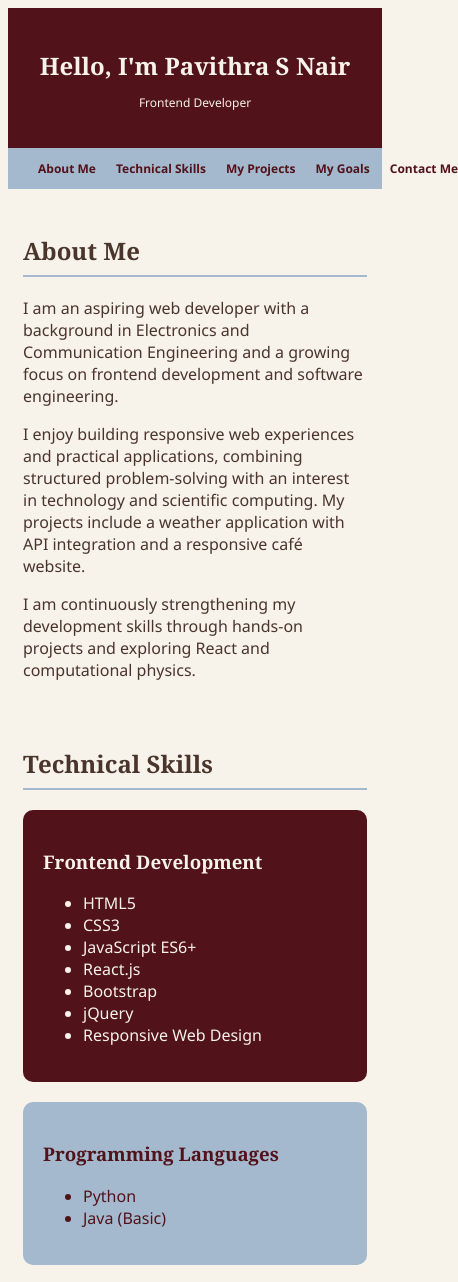
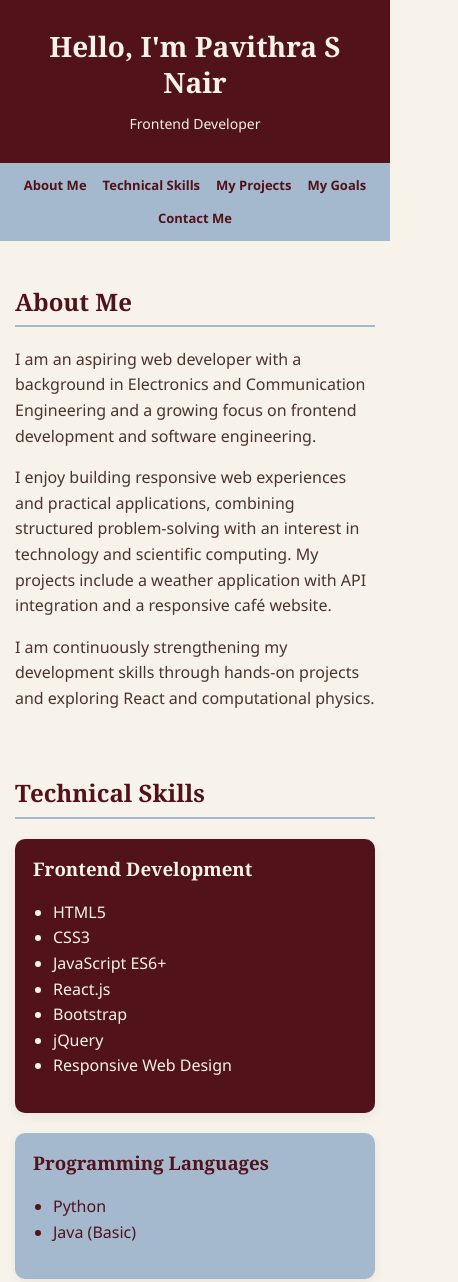
Before and after one commit to pavithrasnair44-a11y/pavithra-portfolio, a plain HTML site: page index.html in a window 390 px wide. Shown: the top 1282 px of the page, 458 px wide, since content can reach past the window. Drawn offline with Linux system fonts and the light colour scheme.

Commit message:
Update style.css

```diff
--- a/style.css
+++ b/style.css
@@ -1,3 +1,4 @@
+
 :root {
     --burgundy: #51121A;
     --powder-blue: #A4B9CE;
@@ -6,54 +7,73 @@
     --soft-sage: #B7C4B0;
 }
 
-*{
+* {
     box-sizing: border-box;
 }
 
+html {
+    scroll-behavior: smooth;
+    scroll-padding-top: 20px;
+}
+
 body {
+    margin: 0;
     font-family: "Segoe UI", sans-serif;
     background-color: var(--warm-cream);
     color: var(--earthy-brown);
+    line-height: 1.6;
 }
 
-header{
+header {
     background-color: var(--burgundy);
     color: var(--warm-cream);
     text-align: center;
-    padding: 40px;
+    padding: 40px 20px;
 }
 
 header h1 {
     font-size: 42px;
-    margin-bottom: 12px;
+    margin: 0 0 12px;
 }
 
-header p{
-    font-size: 10px;
-    margin-top: 0;
+header p {
+    font-size: 16px;
+    margin: 0;
+}
+
+h1,
+h2,
+h3 {
+    font-family: Georgia, serif;
+    line-height: 1.3;
 }
 
 nav {
     background-color: var(--powder-blue);
     padding: 15px 20px;
+}
+
+.nav-links {
+    max-width: 1000px;
+    margin: 0 auto;
     display: flex;
-    justify-content: space-around;
+    justify-content: center;
+    align-items: center;
     gap: 30px;
     flex-wrap: wrap;
-
 }
 
 nav a {
     color: var(--burgundy);
     text-decoration: none;
     font-weight: bold;
+    font-size: 14px;
     transition: color 0.3s ease;
-    font-size: 14px;
-    white-space: nowrap;
 }
 
 nav a:hover {
     color: var(--earthy-brown);
+    text-decoration: underline;
 }
 
 main {
@@ -64,125 +84,151 @@ main {
 
 section {
     padding-bottom: 30px;
+    scroll-margin-top: 20px;
 }
 
 h2 {
-    color: var(--burgandy);
+    color: var(--burgundy);
     border-bottom: 2px solid var(--powder-blue);
     padding-bottom: 8px;
     margin-bottom: 20px;
 }
 
-.project-card{
-    background-color: white;
-    padding: 20px;
-    margin-bottom: 20px;
-    border: 1px solid #e2e8f0;
-    border-radius: 10px;
-    transition: transform 0.4s ease, box-shadow 0.4 ease;
-    box-shadow: 0 8px 20px rgba(0, 0, 0, 0.25);
-}
-
-.project-card:hover {
-
-    transform: translateY(-20px);
-}
-
-html{
-    scroll-behavior:smooth;
-}
-
-section p{
+section p {
     text-align: justify;
-}
-
-@media (max-width: 600px) {
-    section p{
-        text-align: left;
-    }
-    header{
-        padding: 25px 15px;
-    }
-    main {
-        padding: 25px 15px;
-    }
-    .project-card{
-        padding: 15px;
-    }
-    .skills-grid {
-        grid-template-columns: 1fr;
-    }
-    header h1{
-        font-size: 24px;
-    }
-    header p{
-        font-size: 12px;
-    }
-    nav{
-        gap: 6px;
-        padding: 12px 10px;
-        flex-wrap: nowrap;
-        justify-content: space-between;
-    }
-
-    .nav-links{
-        gap: 6px;
-        justify-content: space-between;
-        flex-wrap: nowrap;
-    }
-    .nav-links a{
-        font-size: 12px;
-        white-space: nowrap;
-    }
-    nav a{
-        font-size: 10px;
-        white-space: nowrap;
-    }
-
-}
-
-h1,
-h2,
-h3 {
-    font-family: Georgia, serif;
-}
-
-.skill-card p{
-    font-size: 16px;
 }
 
 .skills-grid {
     display: grid;
-    grid-template-columns: 1fr 1fr 1fr;
+    grid-template-columns: repeat(3, minmax(0, 1fr));
     gap: 20px;
-    grid-template-columns: 1fr;
-
 }
 
 .skill-card {
     background-color: white;
     padding: 20px;
     border-radius: 10px;
+    overflow-wrap: anywhere;
+    box-shadow: 0 4px 12px rgba(0, 0, 0, 0.06);
 }
 
 .skill-card:nth-child(odd) {
-    background-color: #51121A;
-    color: #F7F2EA;
+    background-color: var(--burgundy);
+    color: var(--warm-cream);
 }
 
 .skill-card:nth-child(even) {
-    background-color: #A4B9CE;
-    color: #51121A;
+    background-color: var(--powder-blue);
+    color: var(--burgundy);
 }
 
-.nav-links{
-    max-width: 1000px;
-    margin: 0 auto;
-    display: flex;
-    justify-content: space-between;
-    align-items: center;
-    gap: 20px;
-    padding: 0 20px;
-    width: 100%;
-    box-sizing: border-box;
+.skill-card h3 {
+    margin-top: 0;
 }
+
+.skill-card ul {
+    padding-left: 20px;
+}
+
+.skill-card p {
+    font-size: 16px;
+}
+
+.project-card {
+    background-color: white;
+    padding: 24px;
+    margin-bottom: 20px;
+    border: 1px solid #e2e8f0;
+    border-radius: 10px;
+    overflow-wrap: anywhere;
+    box-shadow: 0 8px 20px rgba(0, 0, 0, 0.12);
+    transition: transform 0.3s ease, box-shadow 0.3s ease;
+}
+
+.project-card h3 {
+    color: var(--burgundy);
+    margin-top: 0;
+}
+
+.project-card p:last-child {
+    margin-bottom: 0;
+}
+
+.project-card:hover {
+    transform: translateY(-5px);
+    box-shadow: 0 12px 24px rgba(0, 0, 0, 0.16);
+}
+
+a {
+    overflow-wrap: anywhere;
+}
+
+footer {
+    background-color: var(--burgundy);
+    color: var(--warm-cream);
+    text-align: center;
+    padding: 25px 20px;
+}
+
+footer a {
+    color: var(--powder-blue);
+    text-decoration: none;
+}
+
+footer a:hover {
+    text-decoration: underline;
+}
+
+@media (max-width: 800px) {
+    .skills-grid {
+        grid-template-columns: repeat(2, minmax(0, 1fr));
+    }
+
+    .nav-links {
+        gap: 18px;
+    }
+}
+
+@media (max-width: 600px) {
+    header {
+        padding: 28px 15px;
+    }
+
+    header h1 {
+        font-size: 28px;
+    }
+
+    header p {
+        font-size: 14px;
+    }
+
+    nav {
+        padding: 12px 10px;
+    }
+
+    .nav-links {
+        gap: 12px 16px;
+        justify-content: center;
+    }
+
+    nav a {
+        font-size: 13px;
+    }
+
+    main {
+        padding: 25px 15px;
+    }
+
+    section p {
+        text-align: left;
+    }
+
+    .skills-grid {
+        grid-template-columns: 1fr;
+    }
+
+    .skill-card,
+    .project-card {
+        padding: 18px;
+    }
+}
```
